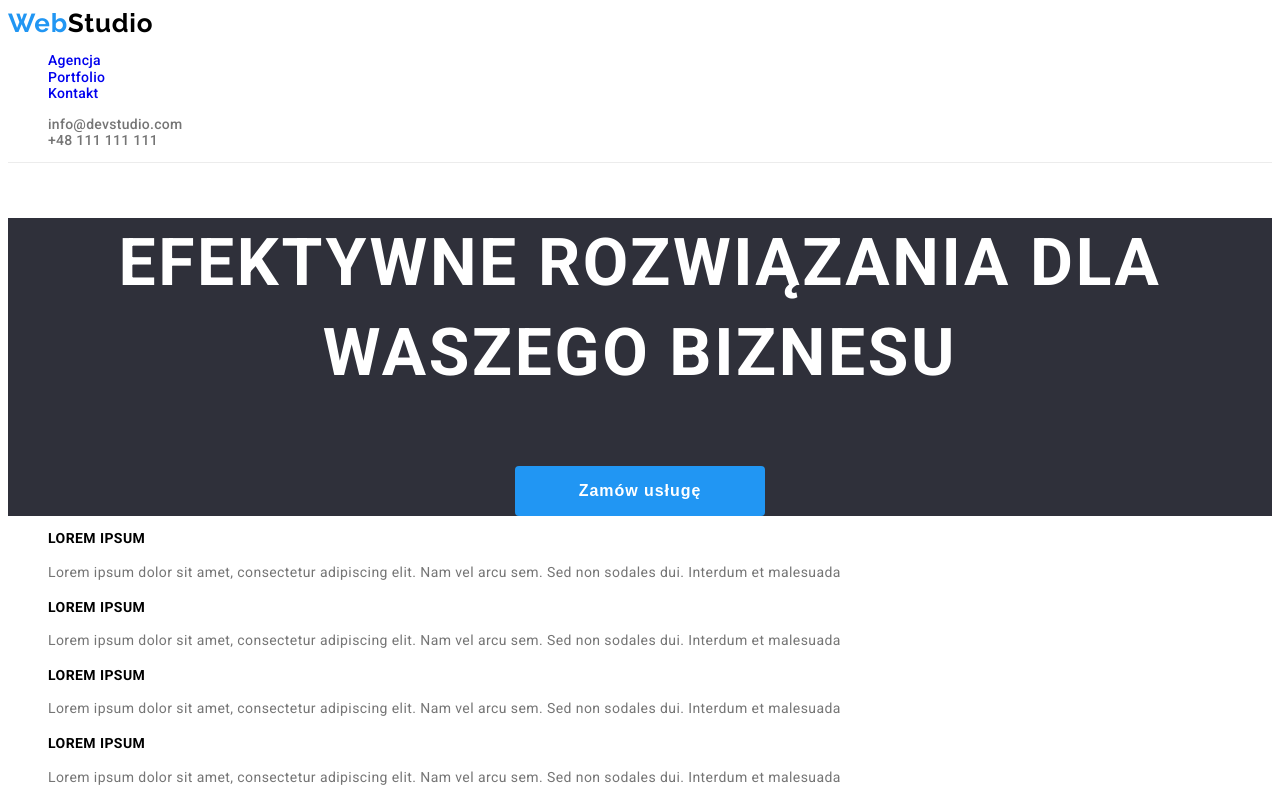
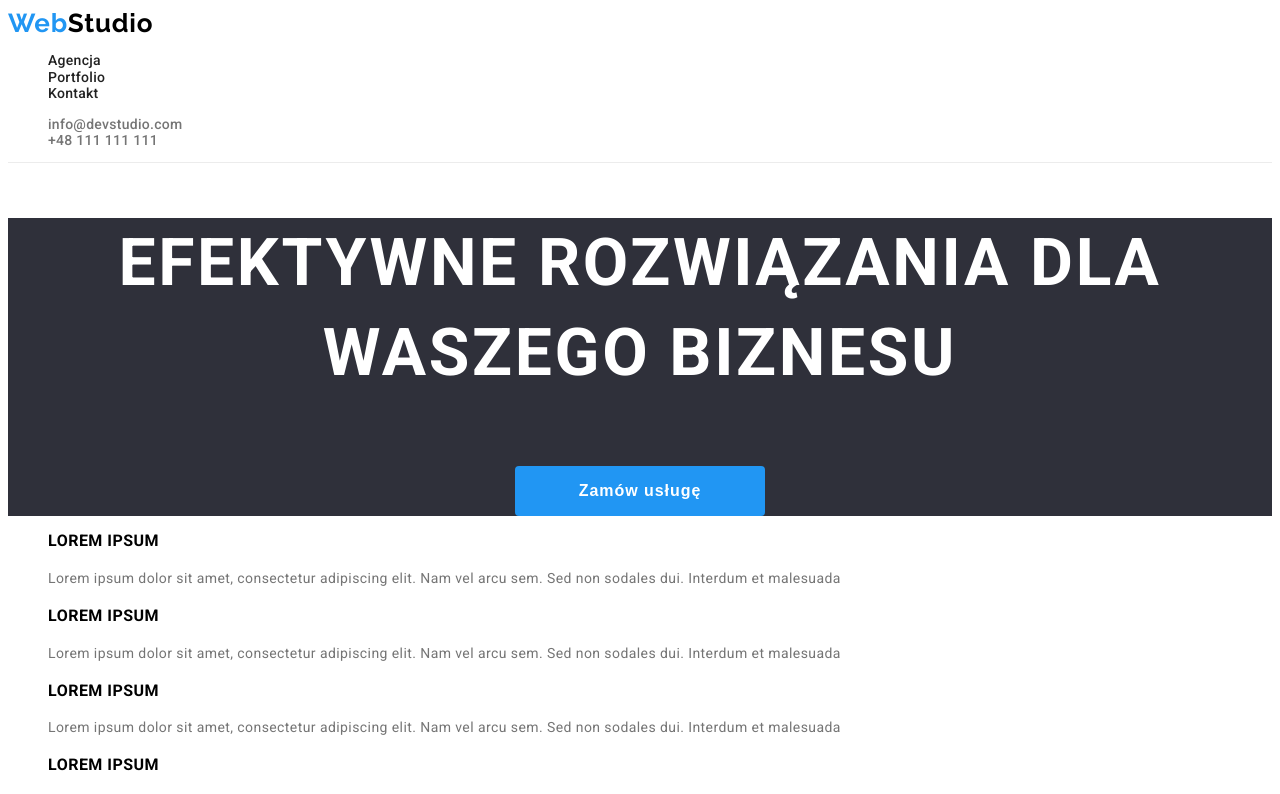
Before and after one commit to AndrzejJurczak/goit-markup-hw-02, a plain HTML site: page index.html in a window 1280 px wide. Shown: the top 794 px of the page. Drawn offline with Linux system fonts and the light colour scheme.

Commit message:
Update styles.css

```diff
--- a/css/styles.css
+++ b/css/styles.css
@@ -103,6 +103,7 @@ body {
   font-weight: 500;
   line-height: 1.17;
   letter-spacing: 0.02em;
+  color: var(--main-text-color);
   text-decoration: none;
 }
 .contact-menu-link {
@@ -210,7 +211,7 @@ body {
 
 .our-strenghts-title {
   font-weight: 700;
-  font-size: 14px;
+  font-size: 16px;
   line-height: 1.17;
   letter-spacing: 0.03em;
 }
```
